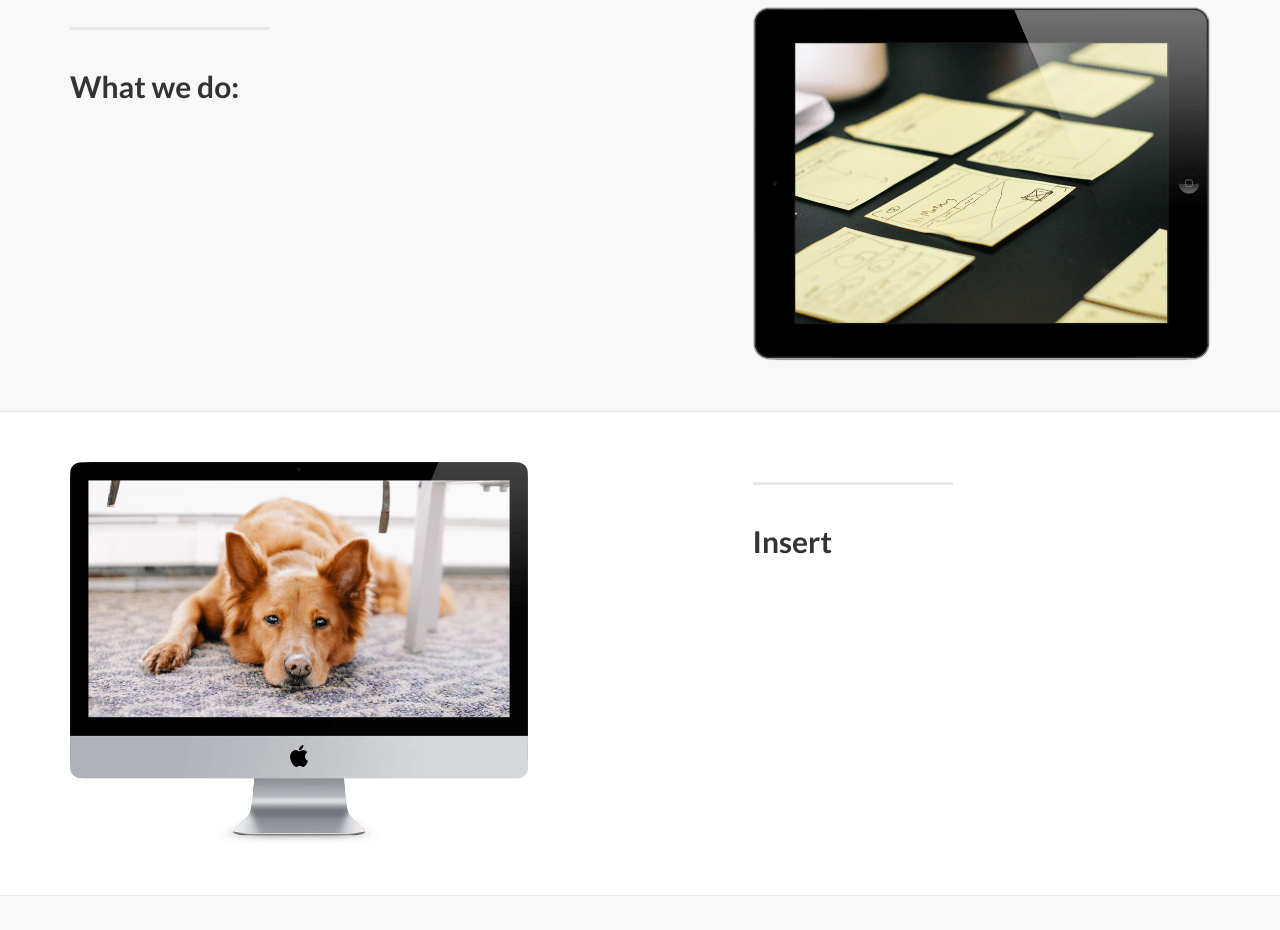
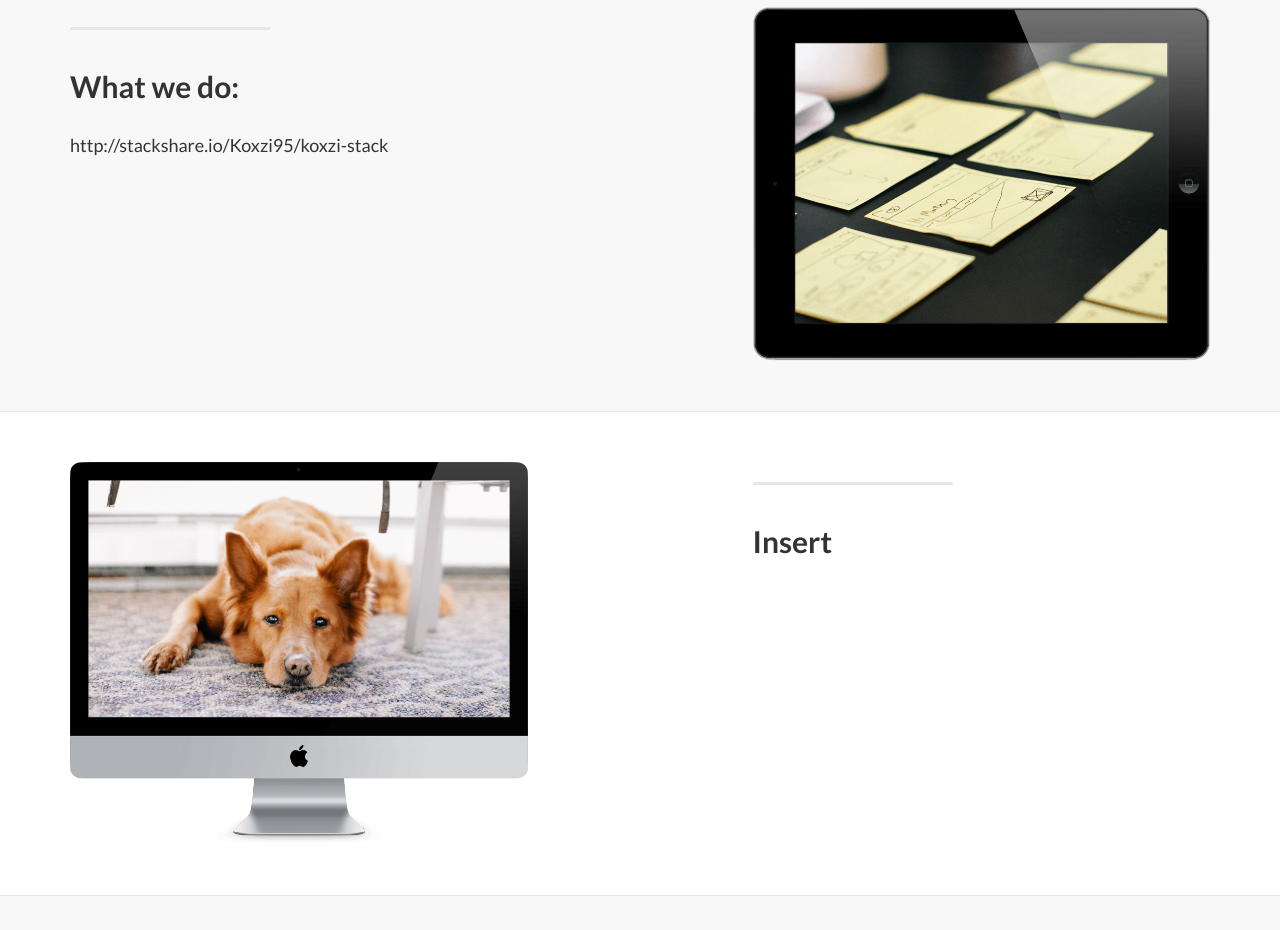
Before and after one commit to crmis/thesite, a plain HTML site: page public/index.html in a window 1280 px wide. Shown: the part 820-1750 px from the top of the page. Drawn offline with Linux system fonts and the light colour scheme.

Commit message:
Started adding some formatting

```diff
--- a/public/index.html
+++ b/public/index.html
@@ -76,7 +76,7 @@
                     <hr class="section-heading-spacer">
                     <div class="clearfix"></div>
                     <h2 class="section-heading">What we do:</h2>
-                    <p class="lead"><!-- needs content --></p>
+                    <p class="lead"><!-- needs content --> http://stackshare.io/Koxzi95/koxzi-stack</p>
                 </div>
                 <div class="col-lg-5 col-lg-offset-2 col-sm-6">
                     <img class="img-responsive" src="images/ipad.png" alt="">
```
